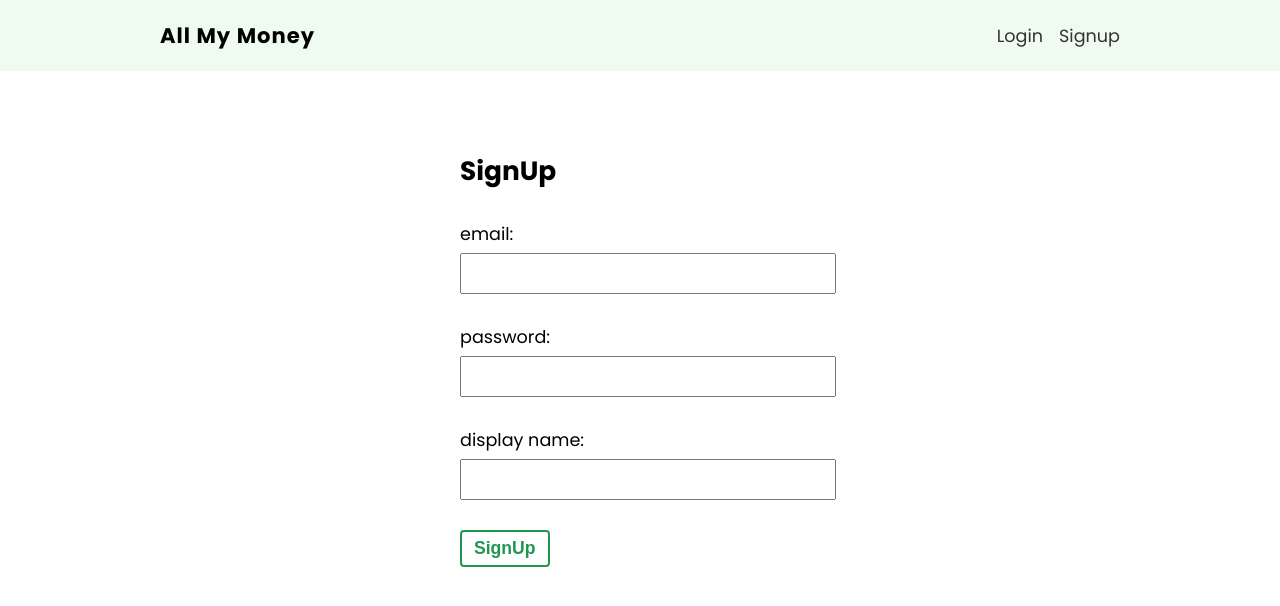
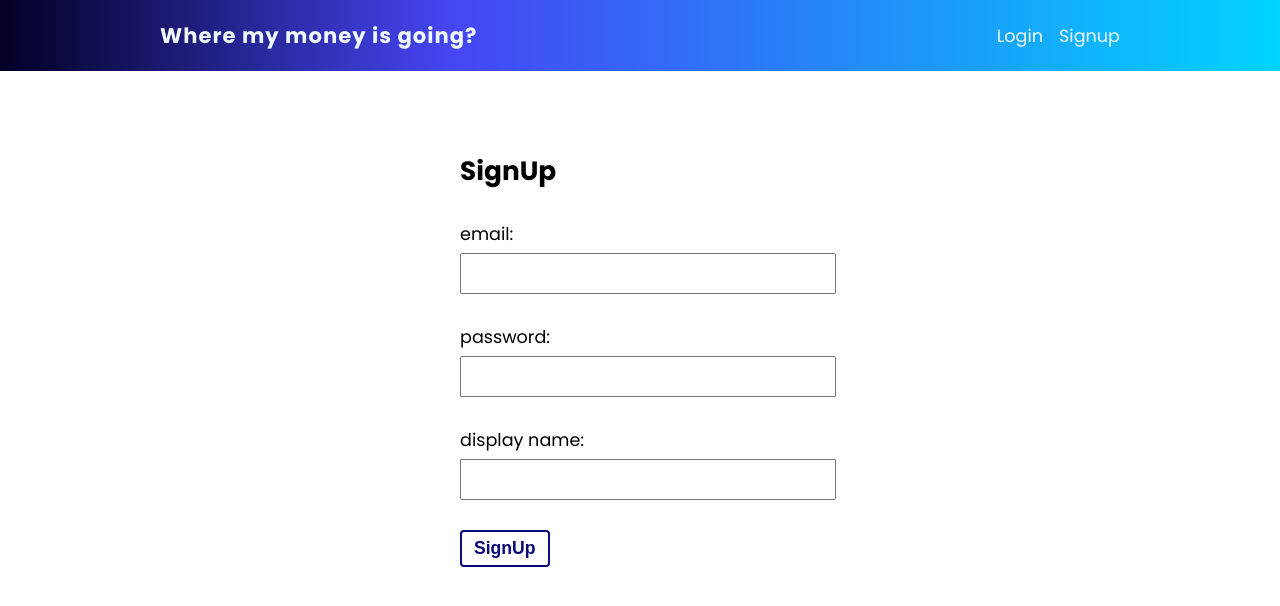
Before and after one commit to gurtatiLND/my_money, a React (Create React App) app: page /signup in a window 1280 px wide. Shown: the top 606 px of the page. Built offline with nearby package versions, Linux system fonts and the light colour scheme; no server answers.

Commit message:
redesign the page

```diff
--- a/src/components/Navbar.js
+++ b/src/components/Navbar.js
@@ -12,8 +12,7 @@ export default function Navbar() {
   return (
     <nav className={styles.navbar}>
         <ul>
-            <li className={styles.title}>All My Money</li>
-
+            <li className={styles.title}>Where my money is going?</li>
             {!user && (
               <>
                 <li><Link to='/login'>Login</Link></li>
--- a/src/components/Navbar.module.css
+++ b/src/components/Navbar.module.css
@@ -1,7 +1,7 @@
 /* navbar styles */
 .navbar {
     width: 100%;
-    background: #effaf0;
+    background: linear-gradient(90deg, rgba(2,0,36,1) 0%, rgba(69,69,242,1) 35%, rgba(0,212,255,1) 100%);
     padding: 20px 10px;
     box-sizing: border-box;
   }
@@ -12,15 +12,17 @@
     align-items: center;
   }
   .title {
+    color: #F0F8FF;
     margin-right: auto;
     font-weight: bold;
     letter-spacing: 1px;
     font-size: 1.2em;
   }
   .navbar button, .navbar a {
+    color: #F0F8FF;
     margin-left: 16px;
   }
   .navbar a {
-    color: #333;
+    color: #F0F8FF;
     text-decoration: none;
   }
--- a/src/index.css
+++ b/src/index.css
@@ -15,15 +15,15 @@ ul {
 }
 .btn {
   background: none;
-  border: 2px solid #1f9751;
+  border: 2px solid #090979;
   padding: 6px 12px;
   border-radius: 4px;
-  color: #1f9751;
+  color: #090979;
   font-weight: bold;
   cursor: pointer;
   font-size: 1em;
 }
 .btn:hover {
-  background: #1f9751;
+  background: #090979;
   color: #fff;
 }
--- a/src/pages/home/Home.module.css
+++ b/src/pages/home/Home.module.css
@@ -12,7 +12,7 @@
 }
 .sidebar form {
   padding: 20px;
-  background: #1f9751;
+  background: linear-gradient(90deg, rgba(2,0,36,1) 0%, rgba(69,69,242,1) 35%, rgba(0,212,255,1) 100%);
   border-radius: 10px;
 }
 .sidebar input, .sidebar select {
@@ -43,7 +43,7 @@
   width: 100%;
 }
 .sidebar h3 {
-  color: #1f9751;
+  color: #090979;
   margin-bottom: 20px;
 }
 .sidebar aside {
@@ -64,7 +64,7 @@
   align-items: center;
   position: relative;
   overflow: hidden;
-  border-left: 4px solid #1f9751;
+  border-left: 4px solid #090979;
 }
 .transactions .name {
   color: #777;
@@ -81,7 +81,7 @@
   position: absolute;
   top: 0;
   right:0;
-  background: #ddd;
+  background: #cdcdf1;
   color: #777;
   border: none;
   padding: 12px 8px;
```
